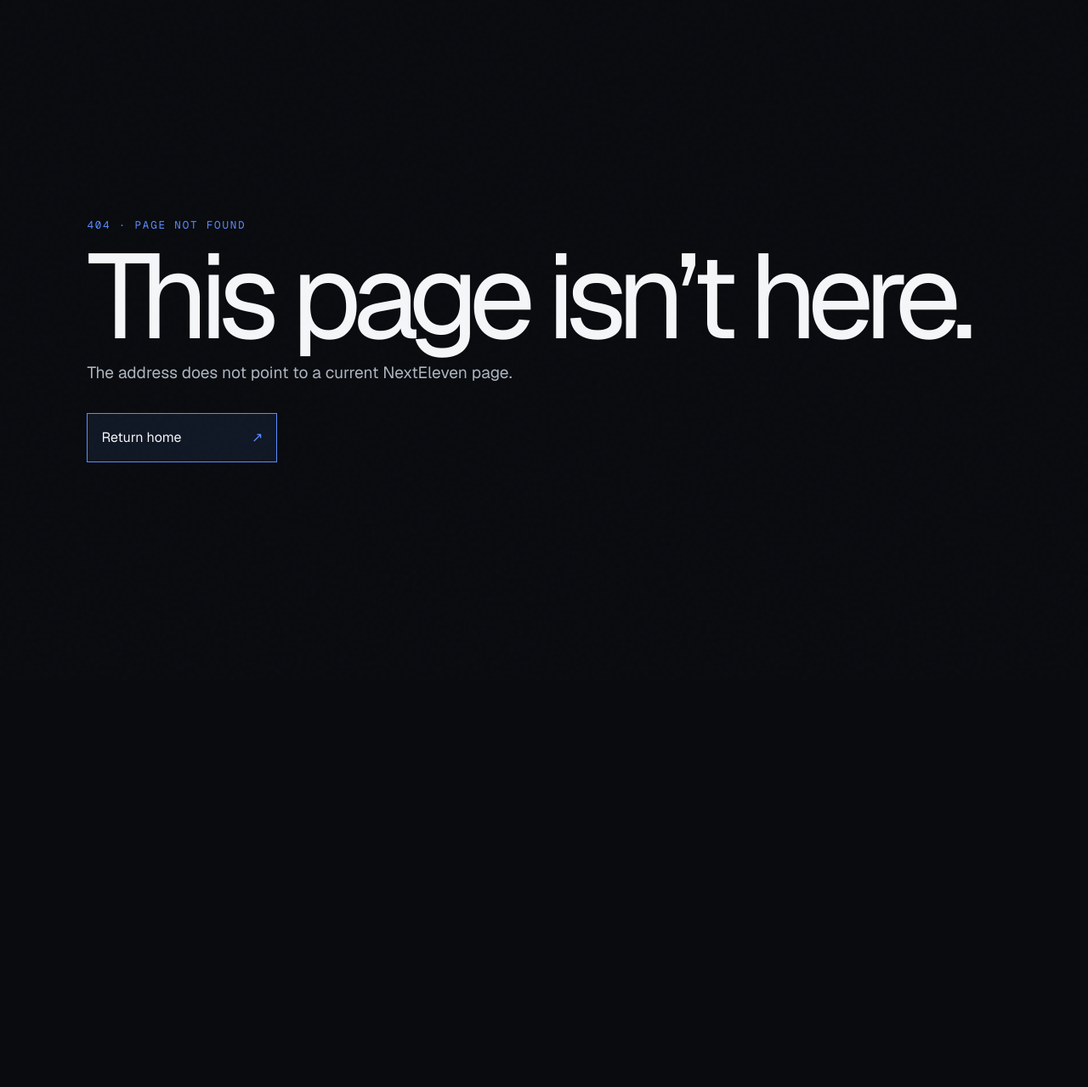
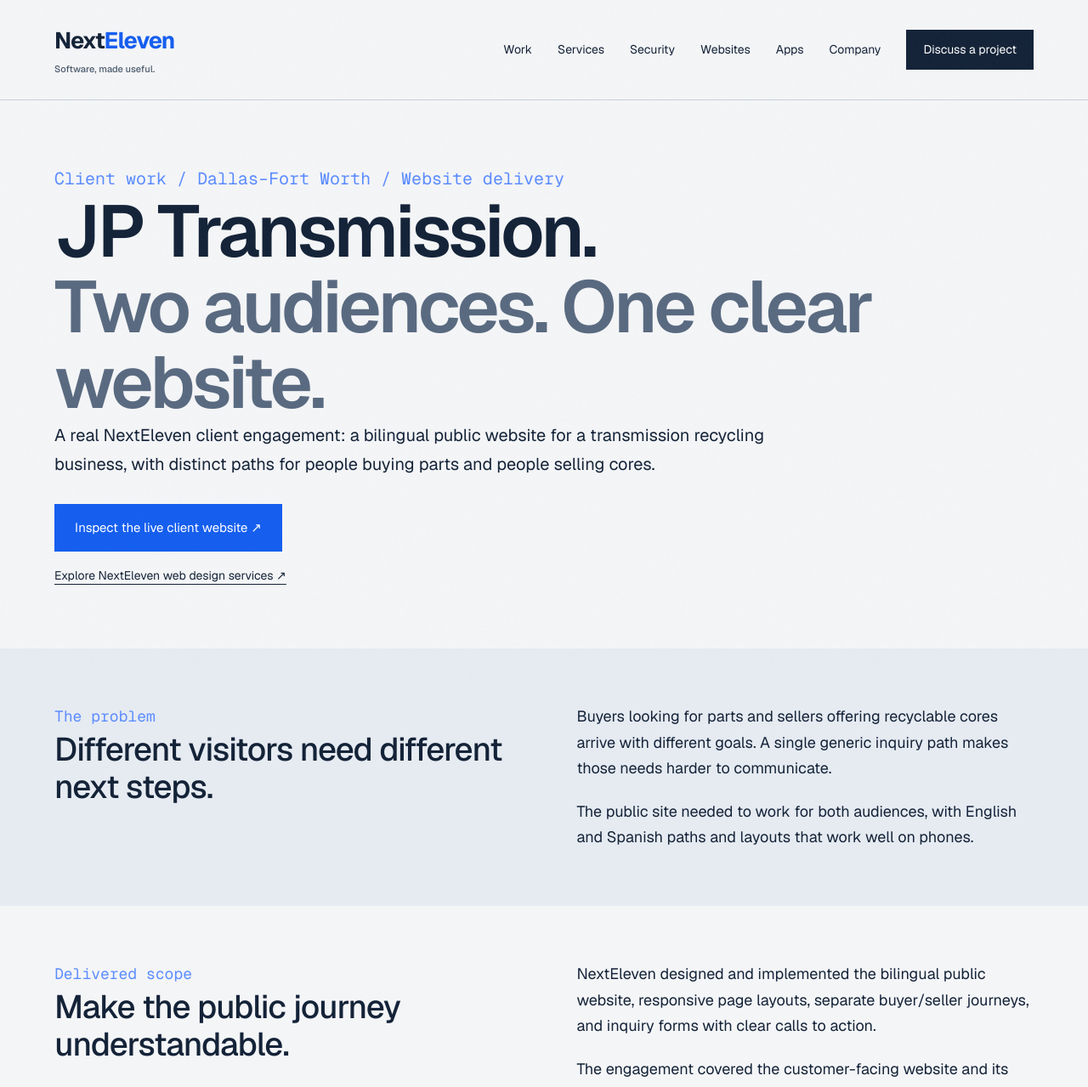
Before and after one commit to seanebones-lang/nexteleven-web, a Next.js app: page /case-studies/jp-transmission in a window 1280 px wide. Before the commit this address had no page. Shown: the top 1279 px of the page at 85% size. Before the commit the page ends 800 px from the top, so only its background shows below. Built offline with nearby package versions, Linux system fonts and the light colour scheme.

Commit message:
Reconcile shared marketing and case-study improvements

```diff
--- /dev/null
+++ b/src/app/case-studies/jp-transmission/page.tsx
@@ -0,0 +1,72 @@
+import type { Metadata } from "next";
+import Link from "next/link";
+import { CompanyHeader, CompanyFooter } from "@/components/company/CompanySite";
+
+const canonical = "https://www.nexteleven.dev/case-studies/jp-transmission";
+
+export const metadata: Metadata = {
+  title: "JP Transmission Website Case Study — Bilingual Business Web Design",
+  description:
+    "See how NextEleven built a bilingual, responsive website for JP Transmission with separate buyer and seller journeys, clear inquiry forms, and a defined delivery scope.",
+  alternates: { canonical: "/case-studies/jp-transmission" },
+  openGraph: {
+    title: "JP Transmission — Website Case Study by NextEleven",
+    description: "A real client website: bilingual journeys, buyer and seller calls to action, responsive layout, and an honest scope boundary.",
+    type: "article",
+    url: "/case-studies/jp-transmission",
+  },
+};
+
+const caseStudy = {
+  "@context": "https://schema.org",
+  "@type": "Article",
+  "@id": canonical + "#article",
+  headline: "JP Transmission: a bilingual business website with separate buyer and seller journeys",
+  description: "Case study describing the delivered public website and its scope boundaries.",
+  author: { "@id": "https://www.nexteleven.dev/#organization" },
+  publisher: { "@id": "https://www.nexteleven.dev/#organization" },
+  mainEntityOfPage: canonical,
+  about: { "@type": "Thing", name: "Business website design and implementation" },
+};
+
+export default function JPTransmissionCaseStudy() {
+  return <div className="company-v2">
+    <CompanyHeader />
+    <main id="main">
+      <section className="co-product-hero">
+        <p className="section-label">Client work / Dallas–Fort Worth / Website delivery</p>
+        <h1>JP Transmission.<br /><span>Two audiences. One clear website.</span></h1>
+        <p>A real NextEleven client engagement: a bilingual public website for a transmission recycling business, with distinct paths for people buying parts and people selling cores.</p>
+        <a className="co-button" href="https://www.jptransmission.com/en" target="_blank" rel="noopener noreferrer">
+          Inspect the live client website ↗
+        </a>
+        <Link className="co-textlink" href="/presence">Explore NextEleven web design services ↗</Link>
+      </section>
+      <section className="co-usecase">
+        <div><p className="section-label">The problem</p><h2>Different visitors need different next steps.</h2></div>
+        <div>
+          <p>Buyers looking for parts and sellers offering recyclable cores arrive with different goals. A single generic inquiry path makes those needs harder to communicate.</p>
+          <p>The public site needed to work for both audiences, with English and Spanish paths and layouts that work well on phones.</p>
+        </div>
+      </section>
+      <section className="co-usecase co-company-method">
+        <div><p className="section-label">Delivered scope</p><h2>Make the public journey understandable.</h2></div>
+        <div>
+          <p>NextEleven designed and implemented the bilingual public website, responsive page layouts, separate buyer/seller journeys, and inquiry forms with clear calls to action.</p>
+          <p>The engagement covered the customer-facing website and its deployment. It did not include a live inventory system, ecommerce checkout, or automated stock reconciliation; those would require separate engineering scopes.</p>
+        </div>
+      </section>
+      <section className="co-usecase">
+        <div><p className="section-label">What you can verify</p><h2>See the work, not invented results.</h2></div>
+        <div>
+          <p>Visit the client website to examine the languages, information architecture, inquiry pathways, and responsive behavior. This page does not claim conversion improvements, search rankings, revenue, or customer satisfaction metrics that were not measured and published.</p>
+          <p>If your business needs a similar website—or a connected customer portal—see the published packages and discuss the specific scope before implementation.</p>
+          <Link className="co-button" href="/presence">Web design and business website packages ↗</Link>
+          <Link className="co-textlink" href="/build">Custom software and integrations ↗</Link>
+        </div>
+      </section>
+    </main>
+    <CompanyFooter />
+    <script type="application/ld+json" dangerouslySetInnerHTML={{ __html: JSON.stringify(caseStudy).replace(/</g, "\\u003c") }} />
+  </div>;
+}
```
